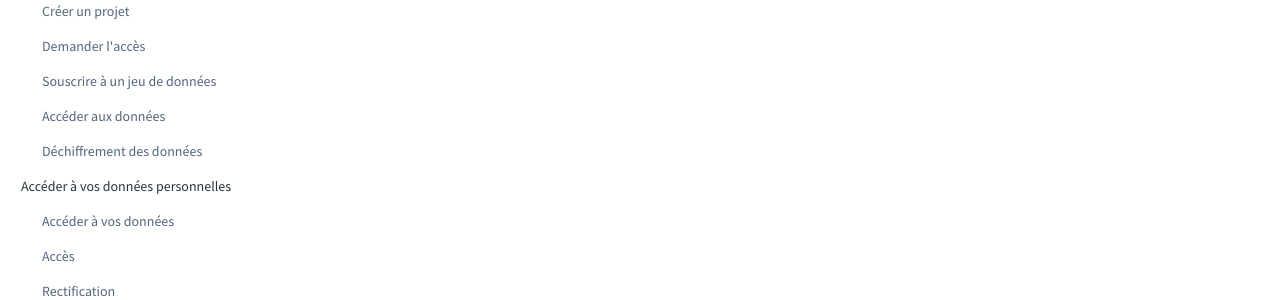
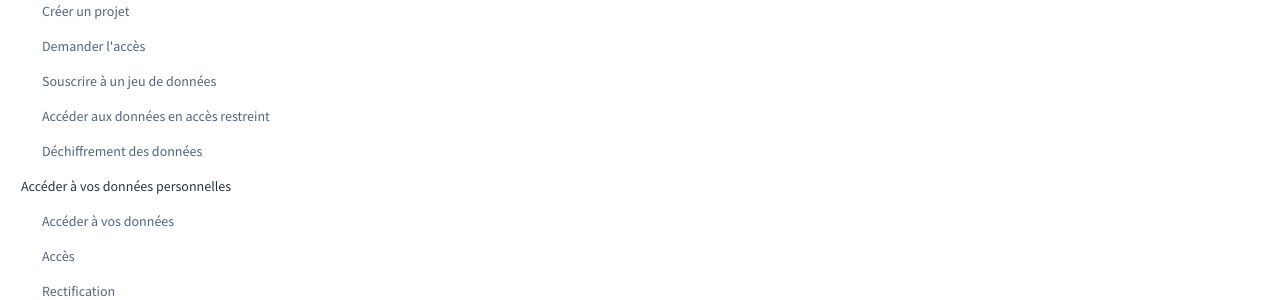
Before and after one commit to sigrennesmetropole/rudi_documentation, a Jekyll site: the page built from index.md, in a window 1280 px wide. Shown: the part 600-900 px from the top of the page. Built offline with Jekyll 4.4.1, drawn with Linux system fonts in a browser that asks for light colours.

Commit message:
Update acces_donnees.md
wording

```diff
--- a/articles/_acces_donnees_restreintes/acces_donnees.md
+++ b/articles/_acces_donnees_restreintes/acces_donnees.md
@@ -1,9 +1,9 @@
 ---
 order: 4
-title: Accéder aux données
+title: Accéder aux données en accès restreint
 ---
 
-# Accéder aux données restreintes
+# Accéder aux données en accès restreint
 
 Une fois la demande d'accès acceptée par le producteur et la souscription réalisée, vous pouvez accéder au jeu de données de 2 manières :
 * soit via API,
```
